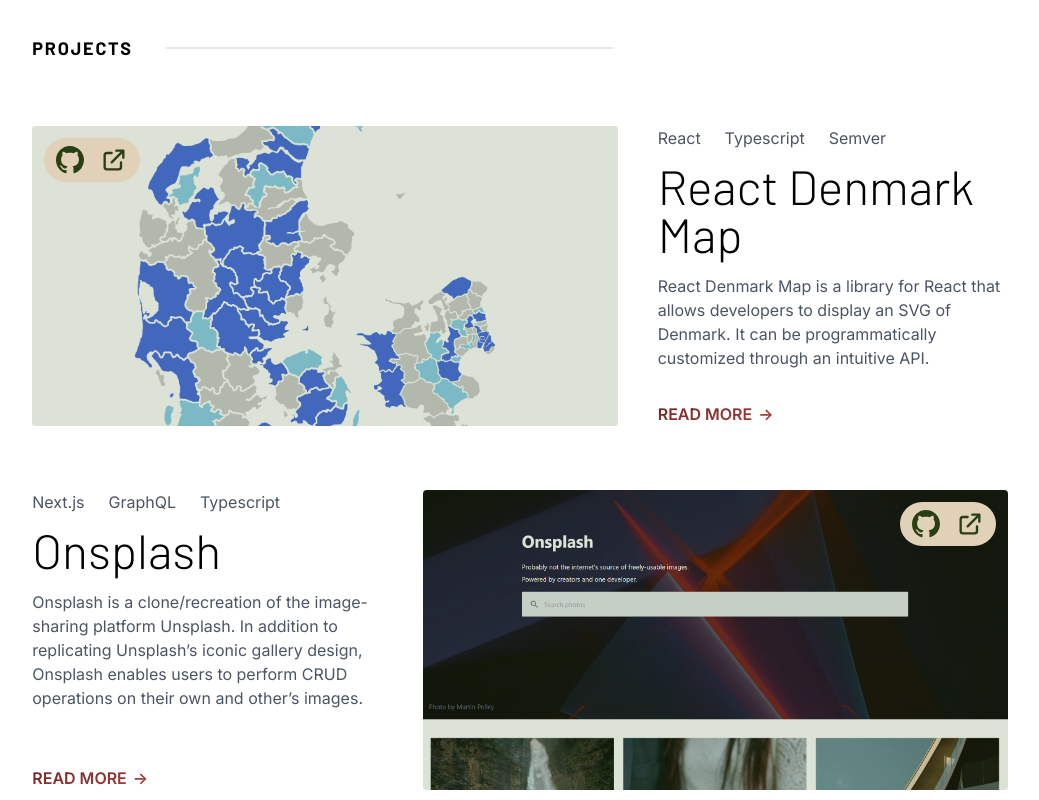
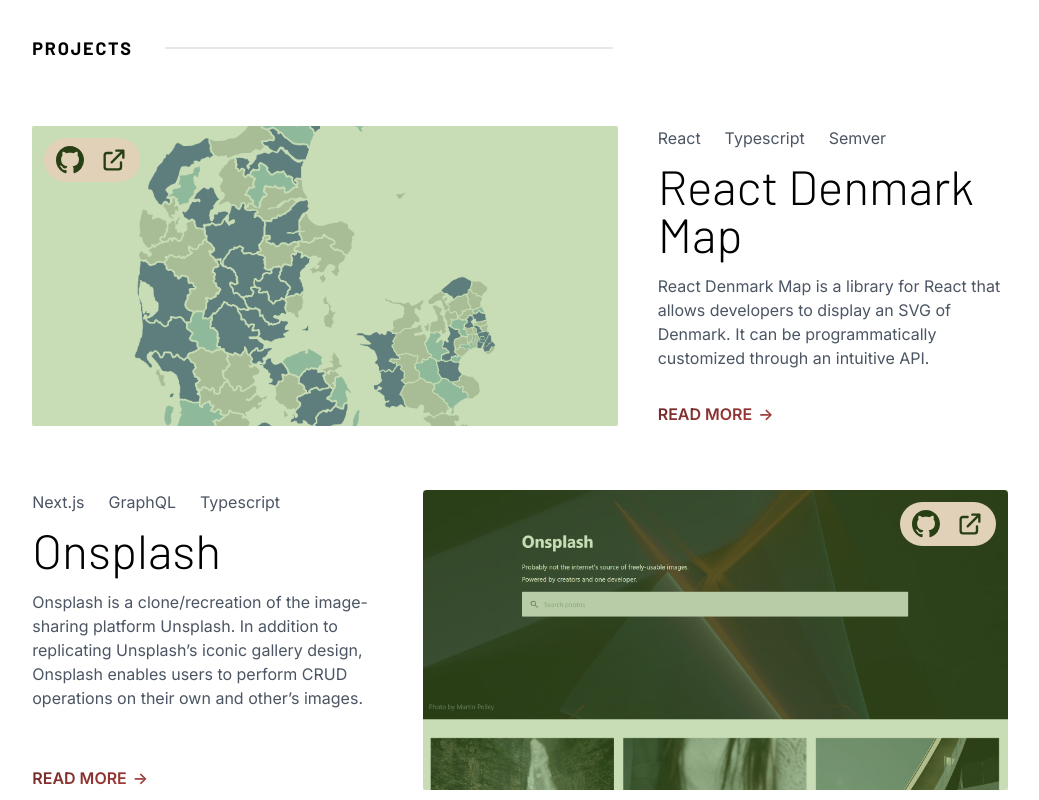
Before and after one commit to MartinP460/portfolio, a Next.js app: page / in a window 1280 px wide. Shown: the part 1600-2400 px from the top of the page, without its empty margins (176-1215 px from the left). Built offline with nearby package versions, Linux system fonts and the light colour scheme.

Commit message:
Make image overlay more visible.

```diff
--- a/src/components/Navbar.tsx
+++ b/src/components/Navbar.tsx
@@ -43,7 +43,14 @@
           {projectPage && (
             <Link href="/">
               <a className="hidden lg:block">
-                <ArrowLeftIcon className="w-10 text-primary-800 transition hover:-translate-x-1 hover:text-primary-200 dark:text-white dark:hover:text-primary-200" />
+                <ArrowLeftIcon
+                  className={clsx(
+                    projectPage && isAtTop
+                      ? 'text-white'
+                      : 'text-primary-800 dark:text-white',
+                    'w-10 transition hover:-translate-x-1 hover:text-primary-200 dark:hover:text-primary-200'
+                  )}
+                />
               </a>
             </Link>
           )}
--- a/src/components/Project.tsx
+++ b/src/components/Project.tsx
@@ -48,13 +48,13 @@
         </div>
         <NextLink href={`/projects/${slug}`}>
           <a>
-            <div className="absolute z-10 h-full w-full bg-primary-500/10 dark:bg-orange-200/10"></div>
+            <div className="absolute z-10 h-full w-full bg-primary-500/30 transition-colors group-hover:bg-primary-500/10"></div>
             <Image
               src={coverImage}
               layout="fill"
               objectFit="cover"
               alt="A picture of the project"
-              className="rounded brightness-90 transition group-hover:scale-110"
+              className="rounded brightness-90 saturate-50 transition group-hover:scale-110 group-hover:saturate-100"
             />
           </a>
         </NextLink>
```
